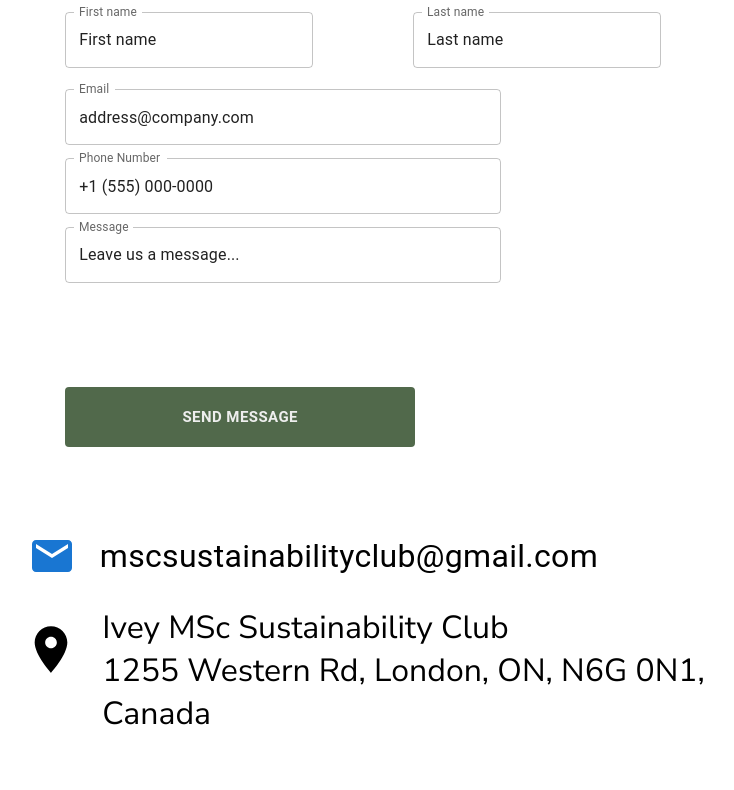
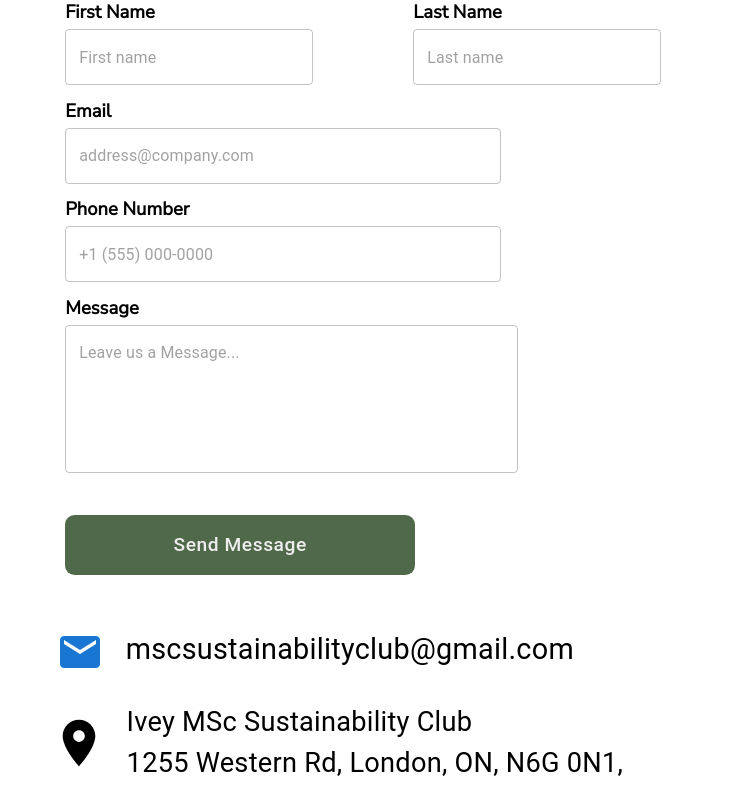
Before and after one commit to chandlerkx/ivey-sustainability, a React (Create React App) app in the folder frontend/: page /contact in a window 1280 px wide. Shown: the part 480-1270 px from the top of the page, without its empty margins (77-811 px from the left). Built offline with nearby package versions, Linux system fonts and the light colour scheme.

Commit message:
updated media and contact

```diff
--- a/frontend/public/index.html
+++ b/frontend/public/index.html
@@ -27,7 +27,7 @@
       work correctly both with client-side routing and a non-root public URL.
       Learn how to configure a non-root public URL by running `npm run build`.
     -->
-    <title>React App</title>
+    <title>Ivey Sustainability</title>
   </head>
   <body>
     <noscript>You need to enable JavaScript to run this app.</noscript>
--- a/frontend/src/pages/Contact.js
+++ b/frontend/src/pages/Contact.js
@@ -13,42 +13,57 @@
             <Stripe title="Contact" description="Questions, comments, or concerns? Connect wth us!"></Stripe>
             <div style={{marginTop: "3%", display: 'flex'}}>
                 <div style={{backgroundColor: 'white', height: '100px', flex: 1}}/>
-                <div style={{marginTop: "2%", backgroundColor: 'white',height: '600px', flex: 6}}> {/*text & fields*/}
-                    <p style={{fontSize: "2.3rem", fontWeight: "bolder", color: "#104702"}}>Get in Touch</p>
+                <div style={{marginTop: "2%", backgroundColor: 'white',height: '37.5rem', flex: 6}}> {/*text & fields*/}
+                    <p style={{fontSize: "2.3rem", fontWeight: "bolder", color: "#104702",marginBottom:'2%'}}>Get in Touch</p>
                     <div style={{marginTop: "3.5%", marginBottom: "1%", backgroundcolor: 'white', display: 'inline-flex', justifyContent: 'space-between'}}>
-                    <TextField id="standard-helperText" label="First name" defaultValue="First name" variant="outlined"/>
-                        <div style={{width: '100px'}}></div>
-                        <TextField id="standard-helperText" label="Last name" defaultValue="Last name" variant="outlined"/>
+
+                        <div style={{ position: "relative" }}>
+                            <label style={{ position: "absolute", top: -30, left: 0 , fontWeight:'bold', fontSize:'1.15rem'}}>First Name</label>
+                            <TextField id="standard-helperText" placeholder="First name" variant="outlined" />
+                        </div>
+
+                        <div style={{width: '6.25rem'}}></div>
+
+                        <div style={{ position: "relative" }}>
+                            <label style={{ position: "absolute", top: -30, left: 0 , fontWeight:'bold', fontSize:'1.15rem'}}>Last Name</label>
+                            <TextField id="standard-helperText" placeholder="Last name" variant="outlined" />
+                        </div>
+
                     </div>
-                    <div style={{marginTop: "1.5%", marginBottom: "0.5%", width: "51.1%"}}>
-                        <TextField id="standard-helperText" fullWidth label="Email" defaultValue="address@company.com" variant="outlined"/>
+
+                    <div style={{ position: "relative", marginTop: "4%", width: "51.1%"}}>
+                        <label style={{ position: "absolute", top: -30, left: 0 , fontWeight:'bold', fontSize:'1.15rem'}}>Email</label>
+                        <TextField id="standard-helperText" fullWidth placeholder="address@company.com" variant="outlined" />
                     </div>
-                    <div style={{marginTop: "1.5%", marginBottom: "0.5%", width: "51.1%"}}>
-                        <TextField id="standard-helperText" fullWidth label="Phone Number" defaultValue="+1 (555) 000-0000" variant="outlined"/>
+
+                    <div style={{ position: "relative", marginTop: "5%",width: "51.1%"}}>
+                        <label style={{ position: "absolute", top: -30, left: 0 , fontWeight:'bold', fontSize:'1.15rem'}}>Phone Number</label>
+                        <TextField id="standard-helperText" fullWidth placeholder="+1 (555) 000-0000" variant="outlined" />
                     </div>
-                    <div style={{marginTop: "1.5%", marginBottom: "0.5%", width: "51.1%"}}>
-                        <TextField id="standard-helperText" fullWidth label="Message" defaultValue="Leave us a message..." variant="outlined"/>
+
+                    <div style={{ position: "relative", marginTop: "5%", marginBottom:"3%", width:"53.1%"}}>
+                        <label style={{ position: "absolute", top: -30, left: 0 , fontWeight:'bold', fontSize:'1.15rem'}}>Message</label>
+                        <TextField id="standard-helperText" fullWidth placeholder="Leave us a Message..." variant="outlined" multiline rows={5} rowsMax={5}/>
                     </div>
-                    <div style={{backgroundColor: 'white', height: "100px"}}></div>
-                    <Button size="large" style={{width: "350px", height: "60px", color: '#EEEEEE', backgroundColor: '#51694B', fontWeight: "bold"}}>Send Message</Button>
-                </div>
-                <div style={{backgroundColor: 'white',height: '100px', flex: 2}}>
+
+                    <Button size="large" sx={{marginTop:{xs:'1rem'},width: "350px", height: "60px", color: '#EEEEEE', backgroundColor: '#51694B', borderRadius:'0.6rem', textTransform:'none', fontSize:'1.2rem','&:hover': {backgroundColor: '#51694B'}}}>Send Message</Button>
                 </div>
 
+                <div style={{backgroundColor: 'white',height: '300px', flex: 2}}></div>
 
             </div>
-                <div style={{marginLeft: "100px", height: "400px", width: "800px", backgroundColor: 'white'}}>
+
+                <div style={{marginLeft: "10vw", height: "40vw", maxWidth: "50rem", backgroundColor: 'white', paddingTop:'6rem'}}>
                     <div style={{marginLeft: "0.6%", display: 'inline-flex'}}>
                         <Link component="a" href="mailto:example@example.com" target="_blank" rel="noopener noreferrer" style={{ marginRight: "1.41%" }}>
-                            <Email style={{ fontSize: "3em" }} />
+                            <Email sx={{ fontSize:'3em' }} />
                         </Link>
-                        <Typography style={{marginLeft: "3%", fontSize: "2em"}}>mscsustainabilityclub@gmail.com</Typography>
+                        <Typography sx={{marginLeft: "3%", fontSize:{xs:'1.4rem', md:'1.8rem'}}}>mscsustainabilityclub@gmail.com</Typography>
 
                     </div>
                     <div style={{ display: 'inline-flex', marginTop: "2.5%"}}>
                         <Place style={{paddingTop: "2%", fontSize: "3.5em"}}></Place>
-                        <p style={{marginLeft: "3%", fontSize: "2em"}}>Ivey MSc Sustainability Club<br/>1255 Western Rd, London, ON, N6G 0N1, Canada</p>
-
+                        <Typography sx={{marginLeft: "3%", fontSize:{xs:'1.3rem', md:'1.7rem'}}}>Ivey MSc Sustainability Club<br/>1255 Western Rd, London, ON, N6G 0N1, Canada</Typography>
                     </div>
                 </div>
         </div>
--- a/frontend/src/pages/Media.js
+++ b/frontend/src/pages/Media.js
@@ -39,8 +39,8 @@
 
                 <div className="social-items-container">
 
-                    <div className="social-display-container-one">
-                        <div className="social-container-one">
+                <div className="social-display-container-two">
+                        <div>
                             <h2>Instagram</h2>
                             <div style={{backgroundColor:"lightgray", width:"25rem", height:"40rem"}}></div> {/* temp placeholder gray div */}
                             <Button size="large" style={{margin:"0 auto", display:"block", marginTop:"8%",textTransform:"none", color: 'white', backgroundColor: '#51694B',fontSize:"1rem", fontFamily:"Nunito Sans", borderRadius:"0.4rem", paddingLeft:"2rem", paddingRight:"2rem", marginBottom:"10%"}}>Follow Us</Button>
```
Also changed, not shown: 1 other file (tests, documents, lock files or other folders).
